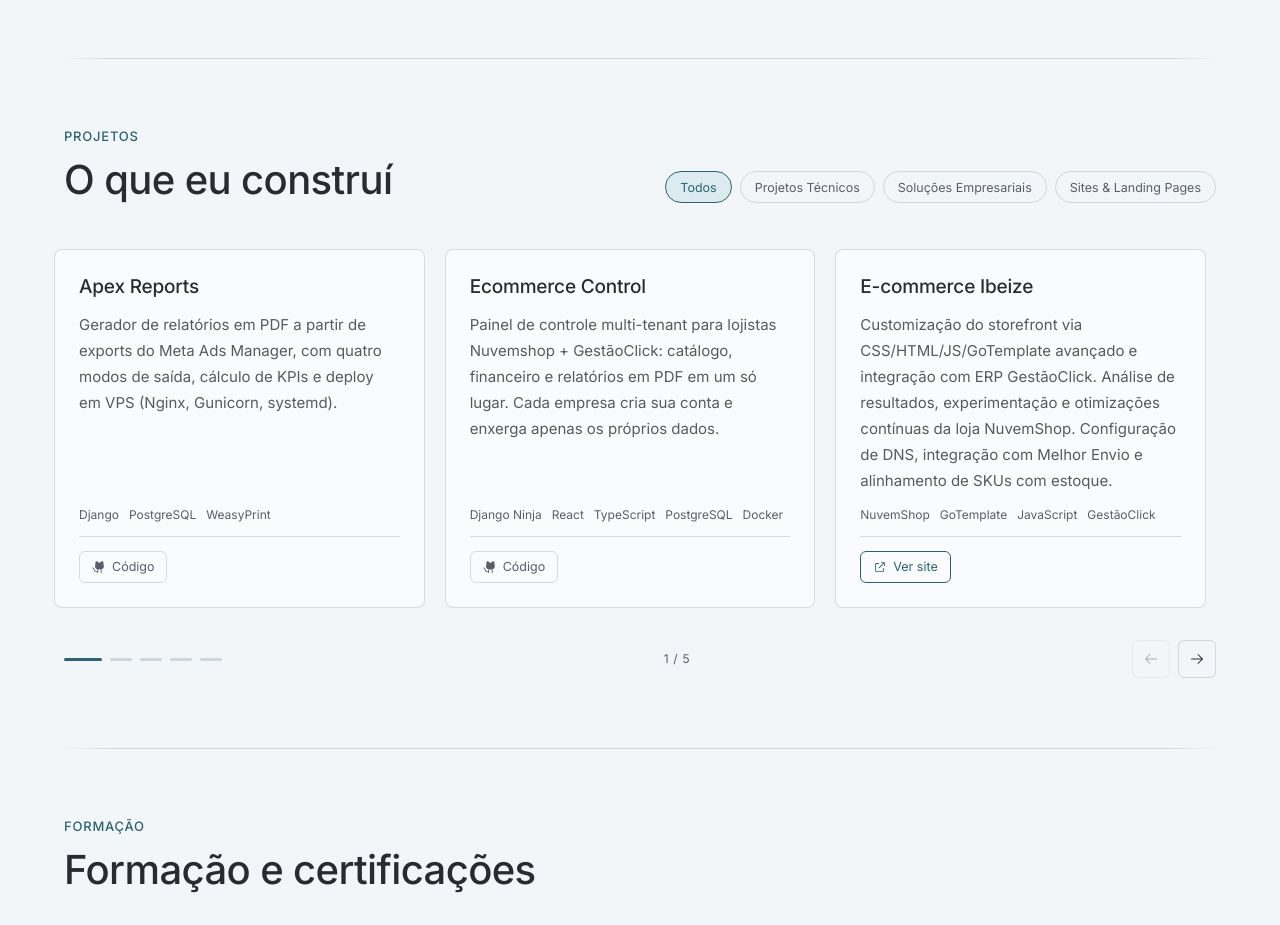
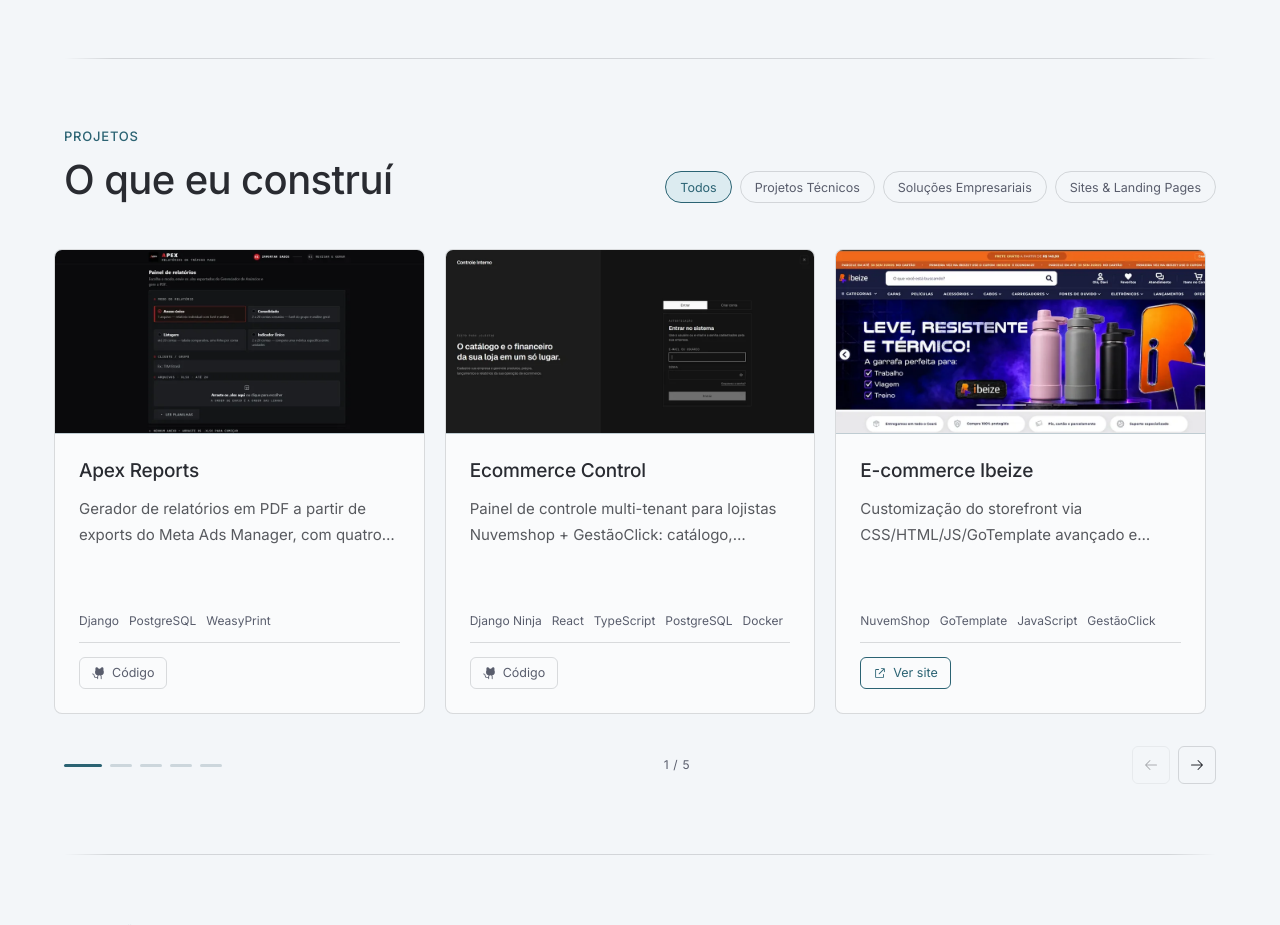
Before and after one commit to davioliveiraes/portfolio_davi_oliveira, a Django app: page / in a window 1280 px wide. Shown: the part 2527-3452 px from the top of the page. Run offline with Django 5.2, Linux system fonts and the light colour scheme; data comes from the database, SQL or seed files in the repository.

Commit message:
feat: Implementing image and adjustment in projects

```diff
--- a/apps/core/models.py
+++ b/apps/core/models.py
@@ -105,6 +105,14 @@ class Project(TranslatableMixin, models.Model):
     tags_en = models.CharField(_("Tags (EN)"), max_length=255, blank=True)
     github_url = models.URLField(_("URL do GitHub"), blank=True)
     live_url = models.URLField(_("URL do site no ar"), blank=True)
+    image = models.CharField(
+        _("Preview"),
+        max_length=200,
+        blank=True,
+        help_text="Caminho dentro de static/, ex.: images/projects/apex-reports.webp. "
+        "Ideal 2:1 (920x460); outras proporções são cortadas pelo card. "
+        "Vazio: o card usa a capa neutra (projeto sem interface).",
+    )
     order = models.PositiveSmallIntegerField(
         _("Destaque"),
         default=0,
--- a/static/css/style.css
+++ b/static/css/style.css
@@ -748,8 +748,6 @@ html:not([data-theme="light"]) .icon-sun {
     flex: 0 0 calc((100% - (var(--per-view) - 1) * var(--carousel-gap)) / var(--per-view));
     display: flex;
     flex-direction: column;
-    gap: 12px;
-    padding: 24px;
     border: 1px solid var(--pf-border);
     border-radius: 8px;
     background: color-mix(in srgb, var(--pf-surface) 55%, transparent);
@@ -832,6 +830,64 @@ html:not([data-theme="light"]) .icon-sun {
     display: none;
 }
 
+/* Topo do card: moldura fixa 2:1 em TODOS os cards (com print ou não), para que
+   os títulos fiquem na mesma altura em toda a linha do carrossel. 2:1 é a
+   proporção dos prints de tela cheia, então o corte é mínimo; qualquer imagem
+   fora dessa proporção é normalizada pelo object-fit: cover, sem distorcer.
+   O raio é 1px menor que o do card para encaixar por dentro da borda. */
+.card-media {
+    flex: 0 0 auto;
+    aspect-ratio: 2 / 1;
+    border-bottom: 1px solid var(--pf-border);
+    border-radius: 7px 7px 0 0;
+    overflow: hidden;
+    background: var(--pf-tint);
+}
+
+.card-media img {
+    width: 100%;
+    height: 100%;
+    object-fit: cover;
+    display: block;
+}
+
+/* Capa neutra dos projetos sem interface (APIs): nome do repositório em mono
+   sobre a malha de pontos, no lugar de um retângulo vazio. */
+.card-media-blank {
+    height: 100%;
+    display: flex;
+    flex-direction: column;
+    align-items: center;
+    justify-content: center;
+    gap: 10px;
+    background-image: radial-gradient(circle,
+            color-mix(in srgb, var(--pf-rule) 40%, transparent) 1px,
+            transparent 1px);
+    background-size: 16px 16px;
+    color: var(--pf-muted);
+}
+
+.card-media-blank svg {
+    color: var(--pf-accent);
+}
+
+.card-media-blank span {
+    font-family: ui-monospace, SFMono-Regular, Menlo, Consolas, monospace;
+    font-size: 12.5px;
+    letter-spacing: 0.02em;
+    padding: 0 16px;
+    text-align: center;
+    overflow-wrap: anywhere;
+}
+
+.card-body {
+    flex: 1;
+    display: flex;
+    flex-direction: column;
+    gap: 12px;
+    padding: 24px;
+}
+
 .card-title {
     font-weight: 500;
     font-size: 19px;
@@ -843,13 +899,25 @@ html:not([data-theme="light"]) .icon-sun {
     font-size: 15px;
     line-height: 26px;
     color: color-mix(in srgb, var(--pf-text) 78%, transparent);
-    flex: 1;
+    /* Teto de linhas: uma descrição longa não estica a linha inteira do grid */
+    display: -webkit-box;
+    -webkit-box-orient: vertical;
+    -webkit-line-clamp: 4;
+    line-clamp: 4;
+    overflow: hidden;
+}
+
+.has-preview .card-desc {
+    -webkit-line-clamp: 2;
+    line-clamp: 2;
 }
 
 .card-tags {
     display: flex;
     flex-wrap: wrap;
     gap: 6px 10px;
+    /* Empurra tags e botões para a base: nenhum card fica "afundado" */
+    margin-top: auto;
 }
 
 .card-tags span {
--- a/templates/core/home.html
+++ b/templates/core/home.html
@@ -123,7 +123,20 @@
         <div class="carousel-viewport" role="region" tabindex="0" aria-label="{% trans 'Projetos' %}">
             <div class="carousel-track projects-grid">
         {% for project in projects %}
-        <article class="project-card reveal" data-category="{{ project.category }}">
+        <article class="project-card reveal{% if project.image %} has-preview{% endif %}" data-category="{{ project.category }}">
+            <div class="card-media">
+                {% if project.image %}
+                <img src="{% static project.image %}" width="920" height="460" loading="lazy" decoding="async"
+                     alt="{% blocktrans with name=project.title_i18n %}Tela do projeto {{ name }}{% endblocktrans %}">
+                {% else %}
+                {# Projeto sem interface: capa neutra do mesmo tamanho, para a linha do grid ficar alinhada #}
+                <div class="card-media-blank" aria-hidden="true">
+                    <svg width="20" height="20" viewBox="0 0 256 256" fill="currentColor"><path d="M69.12 94.15L28.5 128l40.62 33.85a8 8 0 1 1-10.24 12.29l-48-40a8 8 0 0 1 0-12.29l48-40a8 8 0 0 1 10.24 12.3Zm176 27.7l-48-40a8 8 0 1 0-10.24 12.3L227.5 128l-40.62 33.85a8 8 0 1 0 10.24 12.29l48-40a8 8 0 0 0 0-12.29ZM162.73 32.48a8 8 0 0 0-10.25 4.79l-64 176a8 8 0 0 0 4.79 10.26 8.14 8.14 0 0 0 2.73.47 8 8 0 0 0 7.52-5.26l64-176a8 8 0 0 0-4.79-10.26Z"/></svg>
+                    <span>{{ project.repo_name|default:project.get_category_display }}</span>
+                </div>
+                {% endif %}
+            </div>
+            <div class="card-body">
                 <h3 class="card-title">{{ project.title_i18n }}</h3>
                 <p class="card-desc">{{ project.description_i18n }}</p>
                 <div class="card-tags">
@@ -144,6 +157,7 @@
                         {% trans "Ver site" %}
                     </a>
                     {% endif %}
+                </div>
             </div>
         </article>
         {% endfor %}
```
Also changed, not shown: apps/core/tests/test_content_models.py (+16 -0 lines), apps/core/migrations/0016_project_preview_image.py (added), apps/core/migrations/0017_set_project_previews.py (added), apps/core/migrations/0018_project_image_help_text.py (added), locale/en/LC_MESSAGES/django.po, static/images/projects/apex-reports.webp (added), static/images/projects/ecommerce-control.webp (added), static/images/projects/ecommerce-ibeize.webp (added), static/images/projects/portfolio-pessoal.webp (added), 1 other file. Lines whose indentation alone changed are shown as unchanged.
